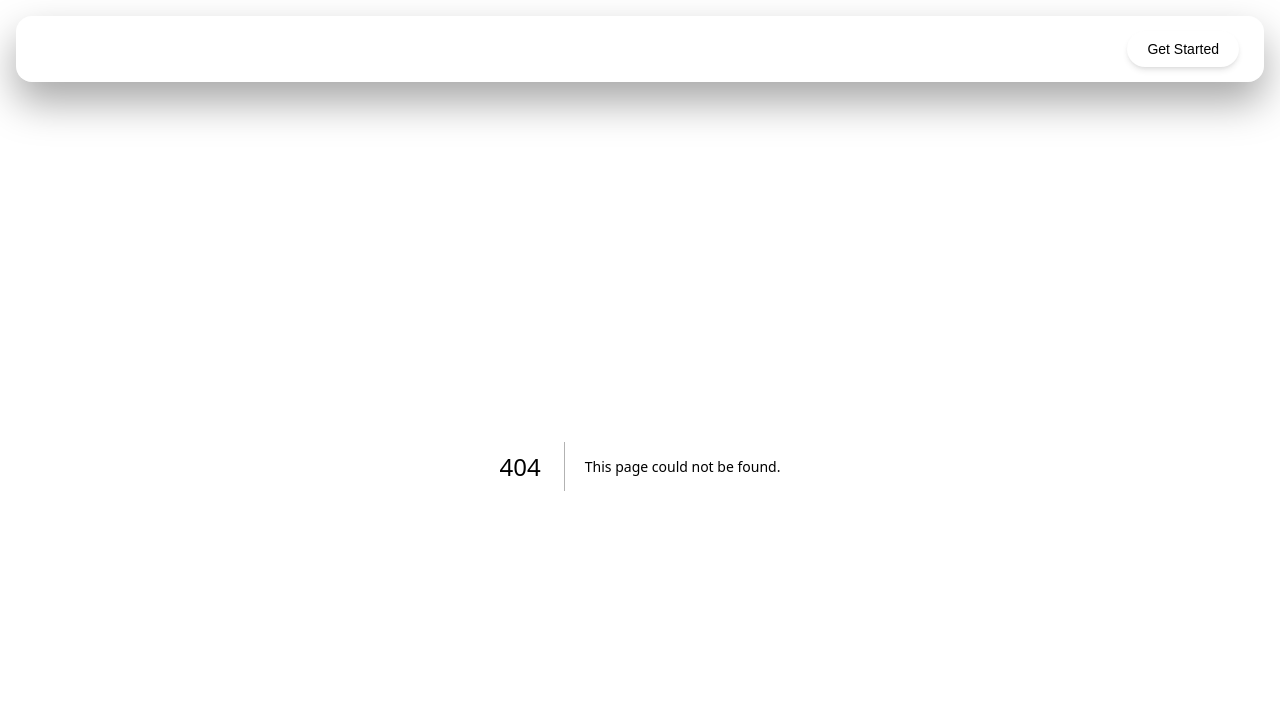
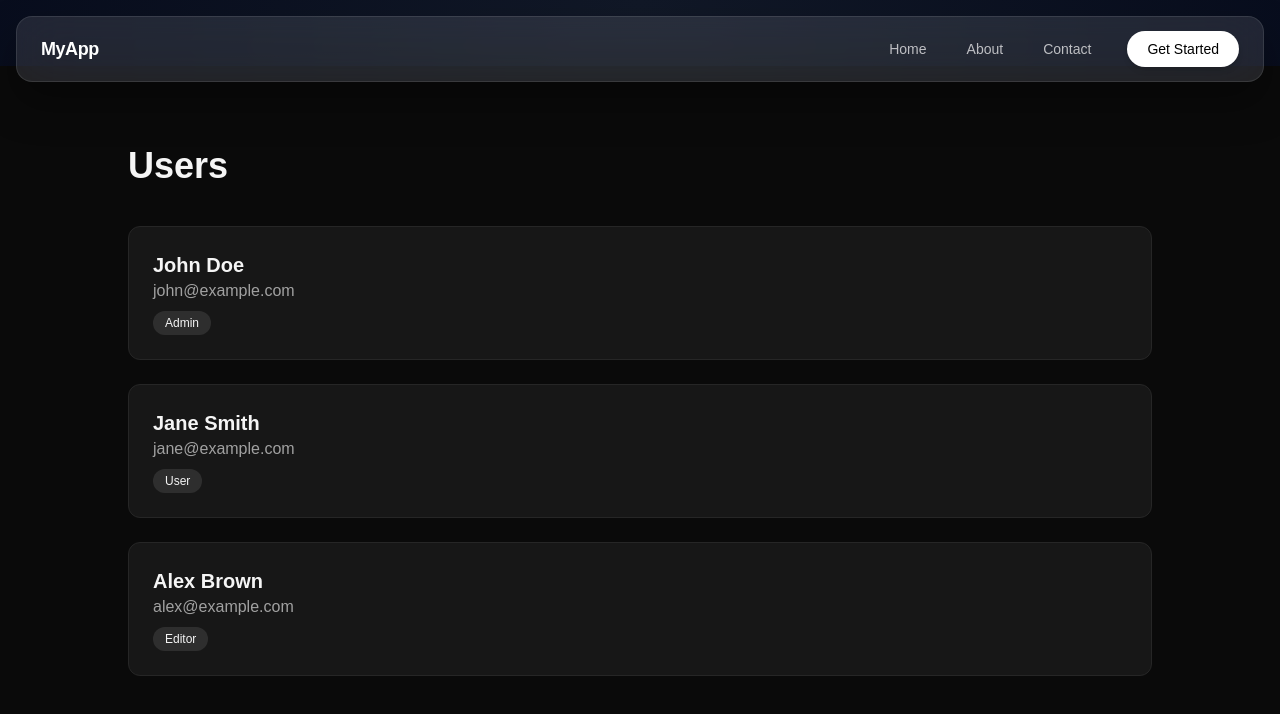
Before and after one commit to SAY007-DEV/nextjs-first-app, a Next.js app in the folder first/: page /users in a window 1280 px wide. Before the commit this address had no page. Shown: the top 714 px of the page. Built offline with nearby package versions, Linux system fonts and the light colour scheme.

Commit message:
users page added

```diff
--- /dev/null
+++ b/first/app/users/[id]/page.jsx
@@ -0,0 +1,57 @@
+const users = [
+  {
+    id: "1",
+    name: "John Doe",
+    email: "john@example.com",
+    role: "Admin",
+    bio: "Leads the platform and manages system architecture.",
+  },
+  {
+    id: "2",
+    name: "Jane Smith",
+    email: "jane@example.com",
+    role: "User",
+    bio: "Active user and product tester.",
+  },
+  {
+    id: "3",
+    name: "Alex Brown",
+    email: "alex@example.com",
+    role: "Editor",
+    bio: "Manages content and editorial workflow.",
+  },
+]
+
+export default function UserPage({ params }) {
+  const user = users.find((u) => u.id === params.id)
+
+  if (!user) {
+    return (
+      <div className="min-h-screen bg-neutral-950 text-white flex items-center justify-center">
+        User not found
+      </div>
+    )
+  }
+
+  return (
+    <div className="min-h-screen bg-neutral-950 text-neutral-100 px-6 py-20">
+      <div className="mx-auto max-w-xl rounded-2xl border border-neutral-800 bg-neutral-900 p-8">
+
+        <h1 className="text-3xl font-bold mb-2">{user.name}</h1>
+        <p className="text-neutral-400 mb-6">{user.email}</p>
+
+        <div className="space-y-4 text-sm">
+          <div>
+            <span className="text-neutral-500">Role</span>
+            <p>{user.role}</p>
+          </div>
+
+          <div>
+            <span className="text-neutral-500">Bio</span>
+            <p>{user.bio}</p>
+          </div>
+        </div>
+      </div>
+    </div>
+  )
+}
--- /dev/null
+++ b/first/app/users/page.jsx
@@ -0,0 +1,49 @@
+const users = [
+  {
+    id: "1",
+    name: "John Doe",
+    email: "john@example.com",
+    role: "Admin",
+  },
+  {
+    id: "2",
+    name: "Jane Smith",
+    email: "jane@example.com",
+    role: "User",
+  },
+  {
+    id: "3",
+    name: "Alex Brown",
+    email: "alex@example.com",
+    role: "Editor",
+  },
+]
+
+import Link from "next/link"
+
+export default function UsersPage() {
+  return (
+    <div className="min-h-screen bg-neutral-950 text-neutral-100 px-6 py-20">
+      <div className="mx-auto max-w-5xl">
+
+        <h1 className="text-4xl font-bold mb-10">Users</h1>
+
+        <div className="grid gap-6">
+          {users.map((user) => (
+            <Link
+              key={user.id}
+              href={`/users/${user.id}`}
+              className="rounded-xl border border-neutral-800 bg-neutral-900 p-6 hover:bg-neutral-800 transition"
+            >
+              <h2 className="text-xl font-semibold">{user.name}</h2>
+              <p className="text-neutral-400">{user.email}</p>
+              <span className="mt-2 inline-block rounded-full bg-white/10 px-3 py-1 text-xs">
+                {user.role}
+              </span>
+            </Link>
+          ))}
+        </div>
+      </div>
+    </div>
+  )
+}
```
